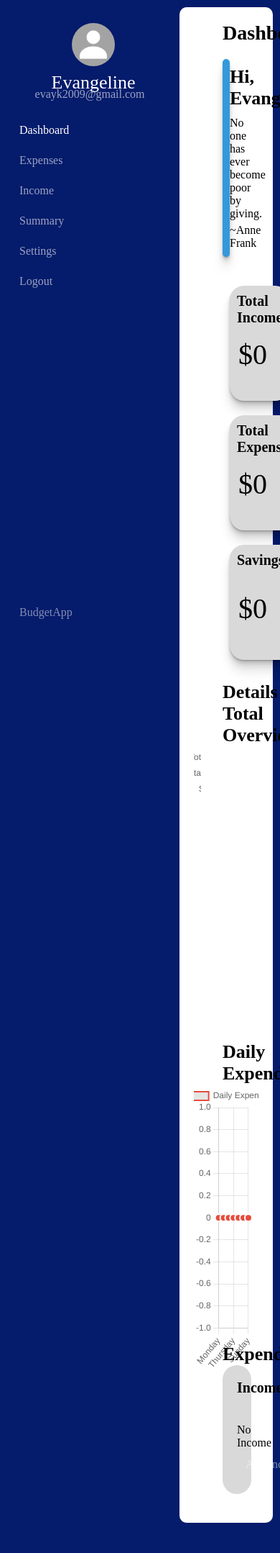
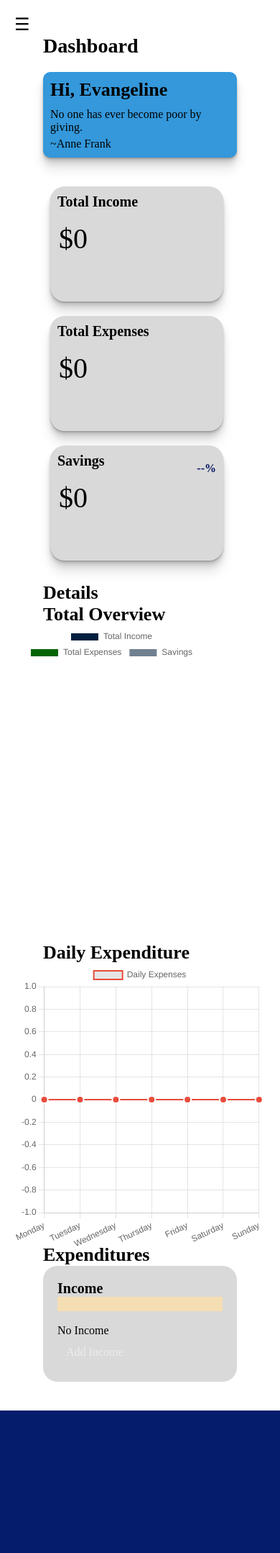
Before and after one commit to BaduDueduMaxwell/BudgetApp, a Flask app: page /dashboard/1 in a window 390 px wide; the page is wider, and only the part inside the window is pictured. Shown: the top 2158 px of that part at 72% size. Run offline with Flask 3, Linux system fonts and the light colour scheme; data comes from the database, SQL or seed files in the repository; data that the repository does not hold is empty; some web fonts are replaced.

Commit message:
responsiveness

```diff
--- a/static/css/change.css
+++ b/static/css/change.css
@@ -1,4 +1,3 @@
-
 /*Settings*/
 .settings{
     display: flex;
--- a/static/css/dashboard_style.css
+++ b/static/css/dashboard_style.css
@@ -254,6 +254,25 @@ canvas {
     margin-top: 30px;
     margin-left: 80px;
 }
+.menu-icon {
+    font-size: 24px;
+    cursor: pointer;
+    color: white;
+    display: none;
+}
+
+
+/* Addition */
+.progress-bar-bar {
+    width: 100%;
+    height: 20px;
+    background-color: wheat;
+    position: relative;
+    overflow: hidden;
+    display: flex;
+}
+
+
 /* Additional styles for responsiveness */
 @media (max-width: 768px) {
     .chart-container.left,
@@ -268,35 +287,26 @@ canvas {
     .chart-container:nth-child(2) {
         order: -1;
     }
+    .menu-icon {
+        display: block;
+        color: black;
+    }
+    .nav-list {
+        display: none;
+        flex-direction: column;
+        width: 100%;
+        text-align: center;
+        background-color: #333;
+        position: absolute;
+        top: 60px;
+        left: 0;
+    }
+    .expenses {
+        min-width: 100vw;
+        margin: 0px;
+        border-radius: 0px;
+        min-height: 100vh;
+        background-color: #fff;
+        padding: 20px;
+    }
 }
-
-
-/* Addition */
-.progress-bar-bar {
-    width: 100%;
-    height: 20px;
-    background-color: wheat;
-    position: relative;
-    overflow: hidden;
-    display: flex;
-}
-
-.watermark {
-    position: absolute;
-    top: 0;
-    left: 0;
-    width: 100vw;
-    height: 100vh;
-    display: flex;
-    align-items: center;
-    justify-content: center;
-    transform: rotate(-45deg);
-    transform-origin: 50% 50%;
-    opacity: 0.5;
-}
-
-.watermark-text {
-    font-size: 5rem; /* Adjust font size as needed */
-    font-weight: bold;
-    color: rgba(0, 0, 0, 0.2); /* Adjust text color and opacity as needed */
-}
--- a/templates/dashboard.html
+++ b/templates/dashboard.html
@@ -11,7 +11,7 @@
     </head>
     <body>
         <nav class="nav-bar">
-            <ul >
+            <ul class="nav-list">
                 <li>
                     <a href="#" class="logo">
                         <div class="user-profile">
@@ -75,6 +75,7 @@
             </ul>
         </nav>
         <section class="expenses">
+            <div class="menu-icon" onclick="toggleMenu()">&#9776;</div>
             <div class="title">
                 <h3>Dashboard</h3>
             </div>
--- a/templates/signup.html
+++ b/templates/signup.html
@@ -52,12 +52,10 @@
               class="form__input"
               required
             />
-            <p class="forgot__password">Forgot Password</p>
-
             <div>
               <button type="submit" class="signup__btn">Signup Now</button>
             </div>
-            <div class="btns">
+            <!-- <div class="btns">
               <button type="submit">
                 <img
                   src="../images/google.svg"
@@ -75,7 +73,7 @@
                 />
                 signup with<strong>&nbsp;facebook</strong>
               </button>
-            </div>
+            </div> -->
             <div>
               <p>
                 <span>Already have an account?</span>
```
Also changed, not shown: script.js (+18 -1 lines), templates/login.html (+5 -5 lines), static/css/login.css (line endings or trailing spaces).
